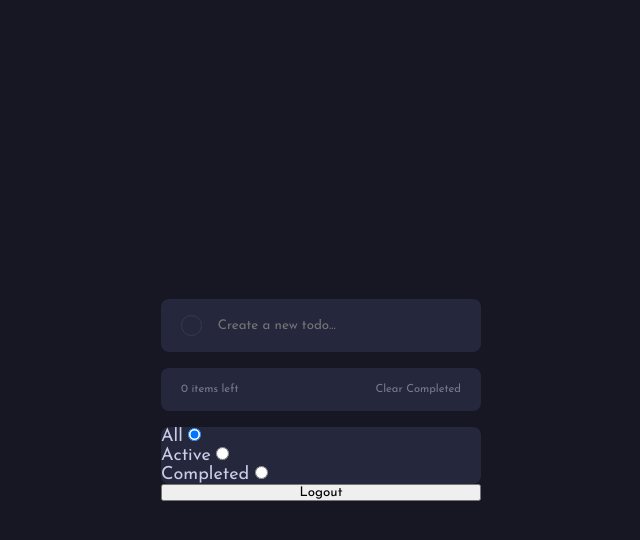
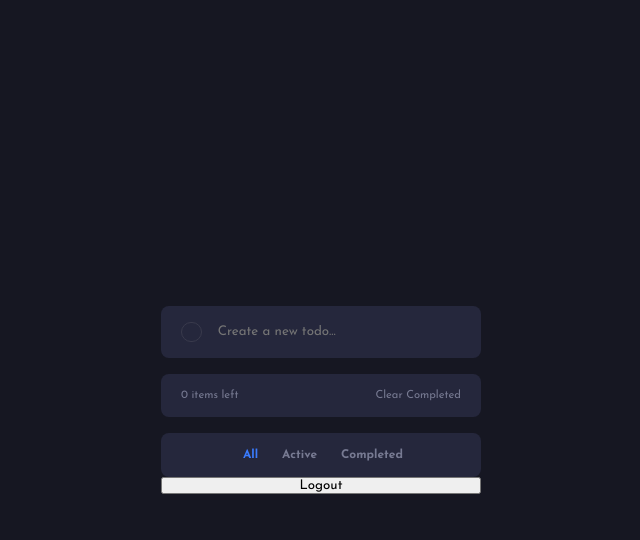
Before and after one commit to AngryMorrocoy/fullstack-todo-app, a Django app: page / in a window 1280 px wide, after a click on "All". Shown: the top 540 px of the page, without its empty margins (319-959 px from the left). Run offline with Django 4.2, Linux system fonts and the light colour scheme; the visitor is signed in with stand-in values (Sample User, id 1).

Commit message:
Filter buttons styling c:

```diff
--- a/front/static/css/global.css
+++ b/front/static/css/global.css
@@ -188,3 +188,37 @@ ol {
 .todos-extra .delete-completed:focus {
   color: var(--text-color);
 }
+
+/* Todos filter stuff */
+
+.filter-container {
+  padding: var(--app-padding);
+  display: flex;
+  justify-content: center;
+  align-items: center;
+  gap: 1.25rem;
+  font-weight: bold;
+  font-size: 0.75rem;
+
+  color: var(--darker-text-color);
+}
+
+.radio-container > *,
+.radio-container {
+  cursor: pointer;
+}
+
+.radio-container:hover,
+.radio-container:focus-within {
+  color: var(--text-color);
+}
+
+.filter-radio {
+  width: 0;
+  height: 0;
+  opacity: 0;
+}
+
+.radio-container.selected {
+  color: var(--bright-blue);
+}
--- a/front/templates/front/index.html
+++ b/front/templates/front/index.html
@@ -102,15 +102,19 @@
   </div>
 
   <div
+    class="filter-container"
     x-data="{filter: 'filter-all'}"
     x-effect="$dispatch(
       'update-filter',
       {newFilter: filter.replace('filter-', '')}
     )"
   >
-    <div>
-      <label for="filter-all">All</label>
+    <div
+      :class="`radio-container ${
+        $el.childNodes[1].id === filter ? 'selected':''
+      }`">
       <input
+        class="filter-radio"
         id="filter-all"
         type="radio"
         name="filter"
@@ -118,26 +122,35 @@
         x-model="filter"
         checked
         >
+      <label for="filter-all">All</label>
     </div>
-    <div>
-      <label for="filter-all">Active</label>
+    <div
+      :class="`radio-container ${
+        $el.childNodes[1].id === filter ? 'selected':''
+      }`">
       <input
+        class="filter-radio"
         id="filter-active"
         type="radio"
         name="filter"
         value="filter-active"
         x-model="filter"
         >
+      <label for="filter-active">Active</label>
     </div>
-    <div>
-      <label for="filter-all">Completed</label>
+    <div
+      :class="`radio-container ${
+        $el.childNodes[1].id === filter ? 'selected':''
+      }`">
       <input
+        class="filter-radio"
         id="filter-completed"
         type="radio"
         name="filter"
         value="filter-completed"
         x-model="filter"
         >
+      <label for="filter-completed">Completed</label>
     </div>
   </div>
 </div>
```
